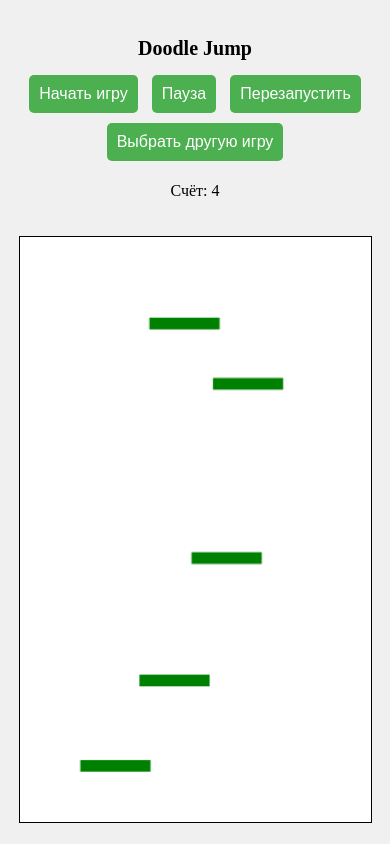
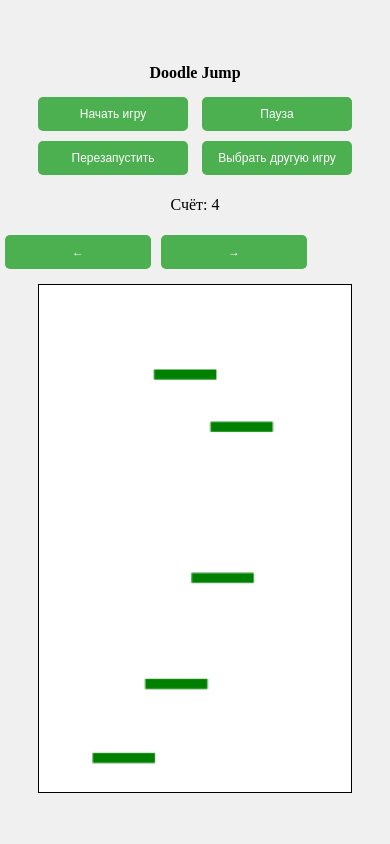
Before and after one commit to konorleo/web-, a plain HTML site: page doodle_jump.html in a window 390 px wide. Both pictures are taken after a click on the button "Начать игру". Drawn offline with Linux system fonts and the light colour scheme.

Commit message:
Update doodle_jump.html

```diff
--- a/doodle_jump.html
+++ b/doodle_jump.html
@@ -12,10 +12,18 @@
             height: 100vh;
             margin: 0;
             background-color: #f0f0f0;
+            overflow: hidden;
+        }
+        .container {
+            display: flex;
+            flex-direction: row;
+            align-items: center;
         }
         canvas {
             border: 1px solid #000;
             background-color: #fff;
+            max-width: 100%;
+            height: auto;
         }
         .game-menu {
             text-align: center;
@@ -23,37 +31,49 @@
         }
         .game-menu h2 {
             margin-bottom: 10px;
-            font-size: 20px;
+            font-size: clamp(16px, 4vw, 20px);
         }
-        .game-menu button {
+        .game-menu button, .touch-controls button {
             padding: 10px;
             margin: 5px;
-            font-size: 16px;
+            font-size: clamp(12px, 3vw, 16px);
             cursor: pointer;
             border: none;
             border-radius: 5px;
             background-color: #4CAF50;
             color: white;
+            width: 100%;
+            max-width: 150px;
         }
-        .game-menu button:hover {
+        .game-menu button:hover, .touch-controls button:hover {
             background-color: #45a049;
         }
+        .touch-controls {
+            display: none;
+            margin-top: 10px;
+        }
         @media (max-width: 600px) {
-            body {
+            .container {
                 flex-direction: column;
             }
             .game-menu {
                 margin-right: 0;
-                margin-bottom: 20px;
+                margin-bottom: 10px;
             }
             canvas {
-                width: 90%;
-                height: auto;
+                width: 80vw;
+                height: 130vw;
+            }
+            .touch-controls {
+                display: flex;
+                justify-content: space-between;
+                width: 80vw;
             }
         }
     </style>
 </head>
 <body>
+    <div class="container">
         <div class="game-menu">
             <h2>Doodle Jump</h2>
             <button onclick="startGame()">Начать игру</button>
@@ -61,17 +81,26 @@
             <button onclick="resetGame()">Перезапустить</button>
             <button onclick="window.location.href='index.html'">Выбрать другую игру</button>
             <p>Счёт: <span id="score">0</span></p>
+            <div class="touch-controls">
+                <button onclick="moveLeft()">←</button>
+                <button onclick="moveRight()">→</button>
             </div>
-    <canvas id="doodleCanvas" width="300" height="500"></canvas>
+        </div>
+        <canvas id="doodleCanvas"></canvas>
+    </div>
 
     <script>
         const canvas = document.getElementById('doodleCanvas');
         const ctx = canvas.getContext('2d');
         const scoreElement = document.getElementById('score');
 
-        const player = { x: 150, y: 400, width: 20, height: 20, dy: 0, speed: 5 };
-        const platforms = [{ x: 130, y: 450, width: 60, height: 10 }];
-        const GRAVITY = 0.5;
+        const SCALE = window.innerWidth <= 600 ? window.innerWidth * 0.002 : 1;
+        canvas.width = 300 * SCALE;
+        canvas.height = 500 * SCALE;
+
+        const player = { x: canvas.width / 2, y: canvas.height - 100, width: 20 * SCALE, height: 20 * SCALE, dy: 0, speed: 5 * SCALE };
+        const platforms = [{ x: canvas.width / 2 - 30 * SCALE, y: canvas.height - 50, width: 60 * SCALE, height: 10 * SCALE }];
+        const GRAVITY = 0.5 * SCALE;
         let score = 0;
         let gameStarted = false;
         let gamePaused = false;
@@ -80,7 +109,7 @@
             if (!gameStarted) {
                 gameStarted = true;
                 spawnPlatforms();
-                gameLoop();
+                requestAnimationFrame(gameLoop);
             }
         }
 
@@ -93,21 +122,21 @@
             gamePaused = false;
             score = 0;
             scoreElement.textContent = score;
-            player.x = 150;
-            player.y = 400;
+            player.x = canvas.width / 2;
+            player.y = canvas.height - 100;
             player.dy = 0;
             platforms.length = 1;
-            platforms[0] = { x: 130, y: 450, width: 60, height: 10 };
+            platforms[0] = { x: canvas.width / 2 - 30 * SCALE, y: canvas.height - 50, width: 60 * SCALE, height: 10 * SCALE };
         }
 
         function spawnPlatforms() {
             while (platforms.length < 6) {
                 const last = platforms[platforms.length - 1];
                 platforms.push({
-                    x: Math.random() * (canvas.width - 60),
-                    y: last.y - Math.random() * 100 - 50,
-                    width: 60,
-                    height: 10
+                    x: Math.random() * (canvas.width - 60 * SCALE),
+                    y: last.y - (50 + Math.random() * 100) * SCALE,
+                    width: 60 * SCALE,
+                    height: 10 * SCALE
                 });
             }
         }
@@ -119,7 +148,7 @@
             if (player.y < canvas.height / 2) {
                 platforms.forEach(p => p.y += -player.dy);
                 score += Math.abs(player.dy);
-                scoreElement.textContent = Math.floor(score / 100);
+                scoreElement.textContent = Math.floor(score / (100 * SCALE));
                 if (platforms[0].y > canvas.height) platforms.shift();
                 spawnPlatforms();
             }
@@ -127,8 +156,8 @@
             platforms.forEach(p => {
                 if (player.dy > 0 &&
                     player.x + player.width > p.x && player.x < p.x + p.width &&
-                    player.y + player.height > p.y && player.y + player.height < p.y + p.height + 10) {
-                    player.dy = -10;
+                    player.y + player.height > p.y && player.y + player.height < p.y + p.height + 10 * SCALE) {
+                    player.dy = -10 * SCALE;
                 }
             });
 
@@ -155,13 +184,25 @@
             requestAnimationFrame(gameLoop);
         }
 
+        // Управление для ПК
         document.addEventListener('keydown', (e) => {
             if (!gameStarted || gamePaused) return;
             switch (e.key) {
-                case 'ArrowLeft': player.x -= player.speed; break;
-                case 'ArrowRight': player.x += player.speed; break;
+                case 'ArrowLeft': moveLeft(); break;
+                case 'ArrowRight': moveRight(); break;
             }
         });
+
+        // Управление для телефона
+        function moveLeft() {
+            if (!gameStarted || gamePaused) return;
+            player.x -= player.speed;
+        }
+
+        function moveRight() {
+            if (!gameStarted || gamePaused) return;
+            player.x += player.speed;
+        }
     </script>
 </body>
 </html>
```
Lines whose indentation alone changed are shown as unchanged.
